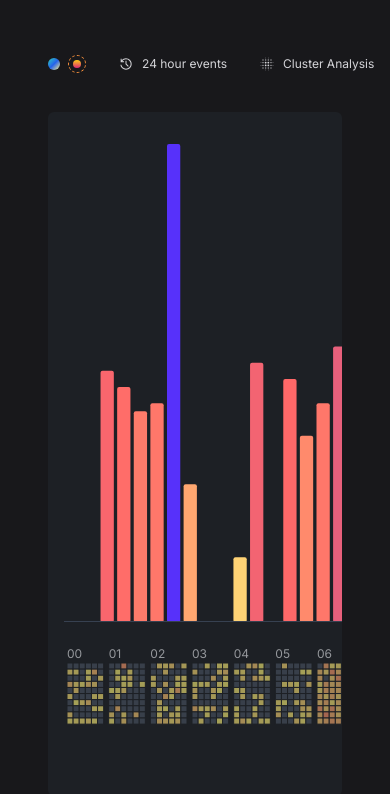
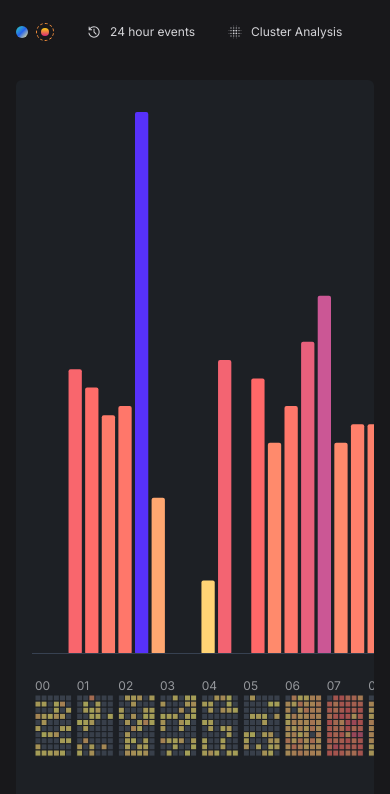
Before and after one commit to rowlandwilliams/playground, a Next.js app: page /playground in a window 390 px wide. Shown: the top 794 px of the page. Built offline with nearby package versions, Linux system fonts and the light colour scheme.

Commit message:
improve mobile layout

```diff
--- a/src/app/playground/layout.tsx
+++ b/src/app/playground/layout.tsx
@@ -15,7 +15,7 @@ export default function PlaygroundLayout({
   children: React.ReactNode;
 }) {
   return (
-    <section className="m-12 grow flex flex-col space-y-8">
+    <section className="m-4 md:m-12 grow flex flex-col space-y-8">
       <nav className="flex gap-x-2 items-center">
         <Link
           href="/"
```
